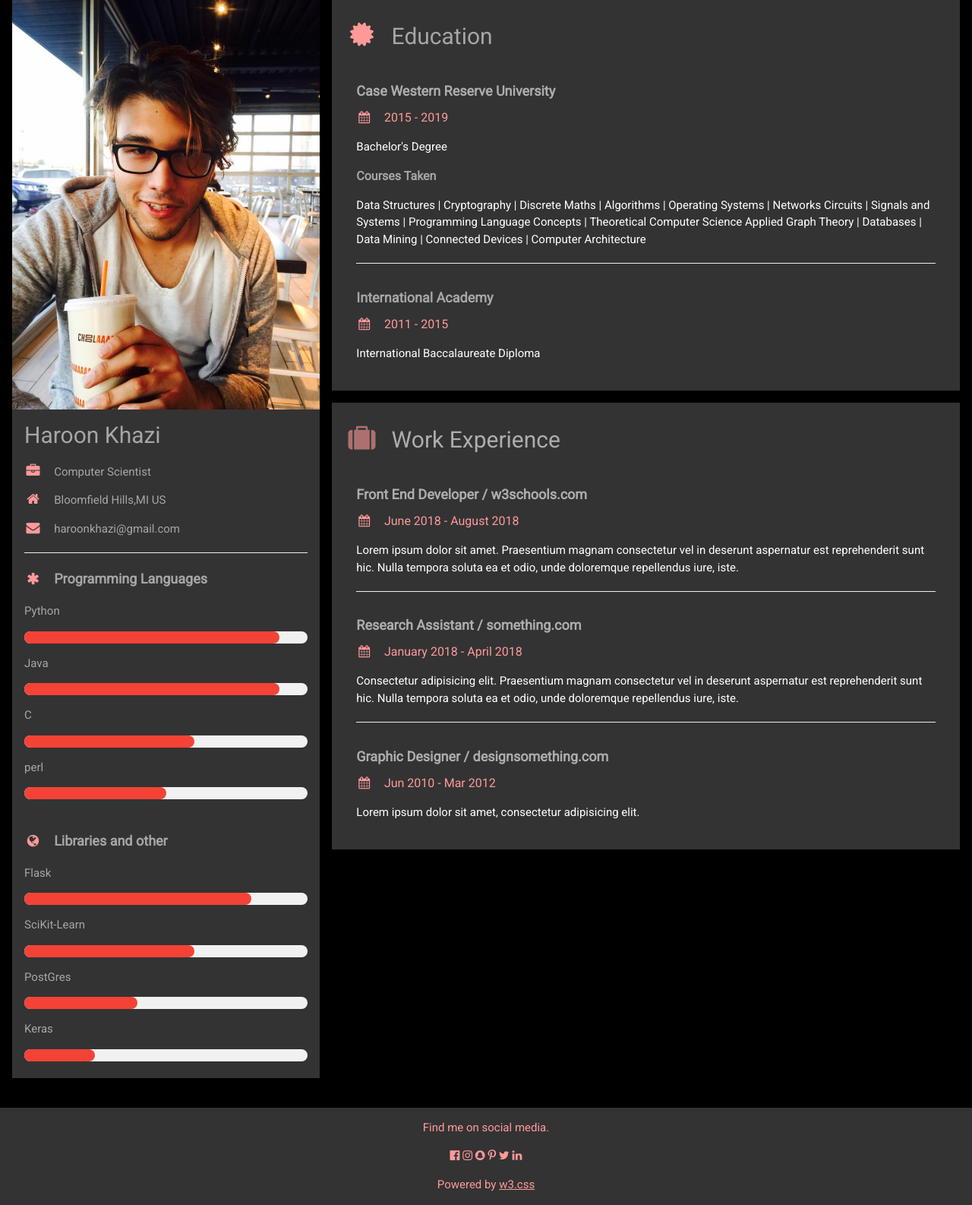
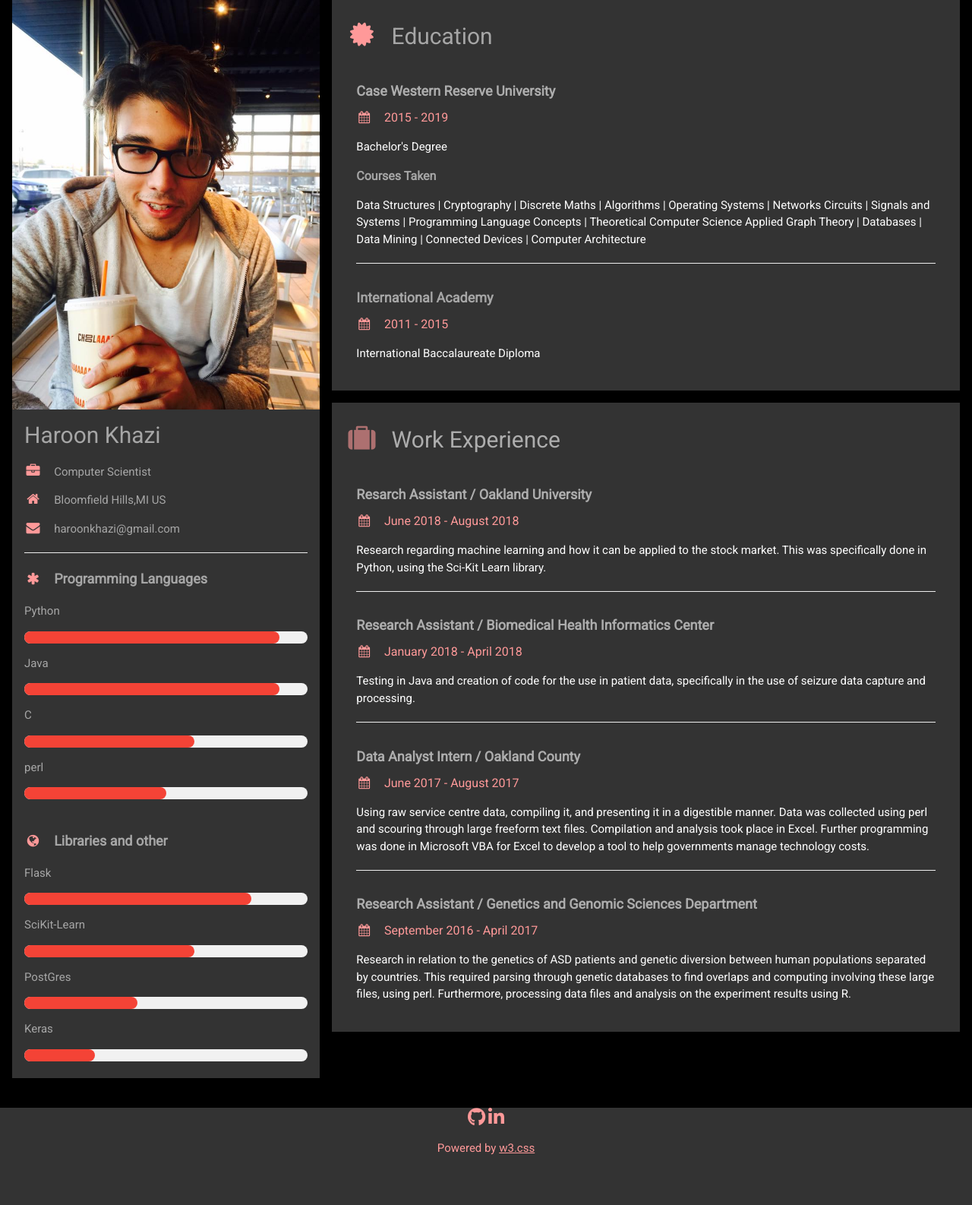
Before and after one commit to haroonkhazi/Website, a Flask app: page / in a window 1280 px wide. Shown: the part 17-1603 px from the top of the page at 76% size. After the commit the page ends 1537 px from the top, so only its background shows below. Run offline with Flask 2, Linux system fonts and the light colour scheme.

Commit message:
updated home.html

```diff
--- a/templates/home.html
+++ b/templates/home.html
@@ -1,10 +1,11 @@
 <!DOCTYPE html>
 <html>
-<title>W3.CSS Template</title>
+<title>Haroon Khazi</title>
 <meta charset="UTF-8">
 <meta name="viewport" content="width=device-width, initial-scale=1">
 <link rel="stylesheet" href="https://www.w3schools.com/w3css/4/w3.css">
 <link rel='stylesheet' href='https://fonts.googleapis.com/css?family=Roboto'>
+<link rel="stylesheet" href="https://use.fontawesome.com/releases/v5.7.2/css/all.css" integrity="sha384-fnmOCqbTlWIlj8LyTjo7mOUStjsKC4pOpQbqyi7RrhN7udi9RwhKkMHpvLbHG9Sr" crossorigin="anonymous">
 <link rel="stylesheet" href="https://cdnjs.cloudflare.com/ajax/libs/font-awesome/4.7.0/css/font-awesome.min.css">
 <style>
 html,body,h1,h2,h3,h4,h5,h6 {font-family: "Roboto", sans-serif}
@@ -99,22 +100,31 @@ Applied Graph Theory | Databases | Data Mining | Connected Devices | Computer Ar
       <div class="w3-container w3-card" style="background-color:#333333;">
         <h2 class="w3-opacity w3-padding-16"><i class="fa fa-suitcase fa-fw w3-margin-right w3-xxlarge" style="color:#ff9999;"></i>Work Experience</h2>
         <div class="w3-container">
-          <h5 class="w3-opacity"><b>Front End Developer / w3schools.com</b></h5>
+          <h5 class="w3-opacity"><b>Resarch Assistant / Oakland University</b></h5>
           <h6 style="color:#ff9999;"><i class="fa fa-calendar fa-fw w3-margin-right"></i>June 2018 - August 2018</h6>
-          <p>Lorem ipsum dolor sit amet. Praesentium magnam consectetur vel in deserunt aspernatur est reprehenderit sunt hic. Nulla tempora soluta ea et odio, unde doloremque repellendus iure, iste.</p>
+          <p>Research regarding machine learning and how it can be applied to the stock market. This was specifically done in Python, using the Sci-Kit Learn library. </p>
           <hr>
         </div>
         <div class="w3-container">
-          <h5 class="w3-opacity"><b>Research Assistant / something.com</b></h5>
+          <h5 class="w3-opacity"><b>Research Assistant / Biomedical Health Informatics Center</b></h5>
           <h6 style="color:#ff9999;"><i class="fa fa-calendar fa-fw w3-margin-right"></i>January 2018 - April 2018</h6>
-          <p>Consectetur adipisicing elit. Praesentium magnam consectetur vel in deserunt aspernatur est reprehenderit sunt hic. Nulla tempora soluta ea et odio, unde doloremque repellendus iure, iste.</p>
+          <p>Testing in Java and creation of code for the use in patient data, specifically in the use of seizure data capture and processing.</p>
           <hr>
         </div>
         <div class="w3-container">
-          <h5 class="w3-opacity"><b>Graphic Designer / designsomething.com</b></h5>
-          <h6 style="color:#ff9999;"><i class="fa fa-calendar fa-fw w3-margin-right"></i>Jun 2010 - Mar 2012</h6>
-          <p>Lorem ipsum dolor sit amet, consectetur adipisicing elit. </p><br>
+          <h5 class="w3-opacity"><b>Data Analyst Intern / Oakland County</b></h5>
+          <h6 style="color:#ff9999;"><i class="fa fa-calendar fa-fw w3-margin-right"></i>June 2017 - August 2017</h6>
+          <p>Using raw service centre data, compiling it, and presenting it in a digestible manner. Data was collected using perl and scouring through large freeform text files.
+            Compilation and analysis took place in Excel. Further programming was done in Microsoft VBA for Excel to develop a tool to help governments manage technology costs.</p>
+          <hr>
         </div>
+        <div class="w3-container">
+          <h5 class="w3-opacity"><b>Research Assistant / Genetics and Genomic Sciences Department</b></h5>
+          <h6 style="color:#ff9999;"><i class="fa fa-calendar fa-fw w3-margin-right"></i>September 2016 - April 2017</h6>
+          <p>Research in relation to the genetics of ASD patients and genetic diversion between human populations separated by countries.
+            This required parsing through genetic databases to find overlaps and computing involving these large files, using perl.
+            Furthermore, processing data files and analysis on the experiment results using R.</p>
+          <br>
       </div>
 
 
@@ -129,13 +139,8 @@ Applied Graph Theory | Databases | Data Mining | Connected Devices | Computer Ar
 </div>
 
 <footer class="w3-container w3-center w3-margin-top" style="color:#ff9999;background-color:#333333">
-  <p>Find me on social media.</p>
-  <i class="fa fa-facebook-official w3-hover-opacity"></i>
-  <i class="fa fa-instagram w3-hover-opacity"></i>
-  <i class="fa fa-snapchat w3-hover-opacity"></i>
-  <i class="fa fa-pinterest-p w3-hover-opacity"></i>
-  <i class="fa fa-twitter w3-hover-opacity"></i>
-  <i class="fa fa-linkedin w3-hover-opacity"></i>
+  <a href="https://www.github.com/haroonkhazi"><i class="fab fa-github" style="font-size:24px;"></i></a>
+  <a href="https://www.linkedin.com/in/haroonkhazi"><i class="fab fa-linkedin" style="font-size:24px;"></i></a>
   <p>Powered by <a href="https://www.w3schools.com/w3css/default.asp" target="_blank">w3.css</a></p>
 </footer>
 
```
